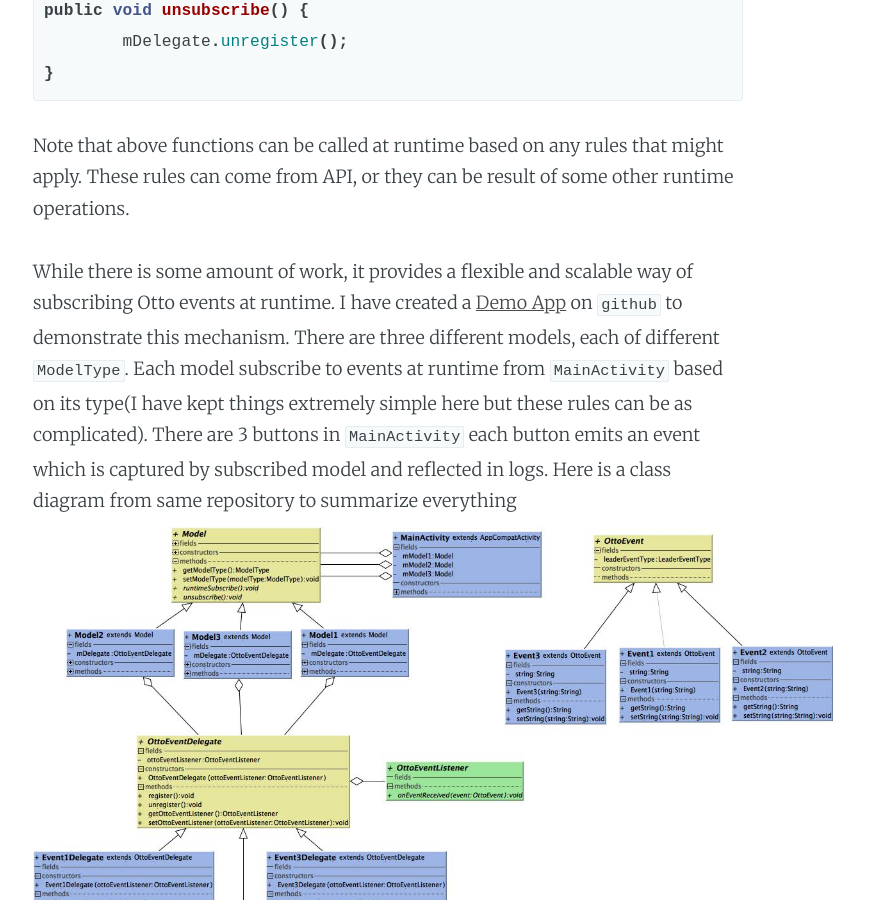
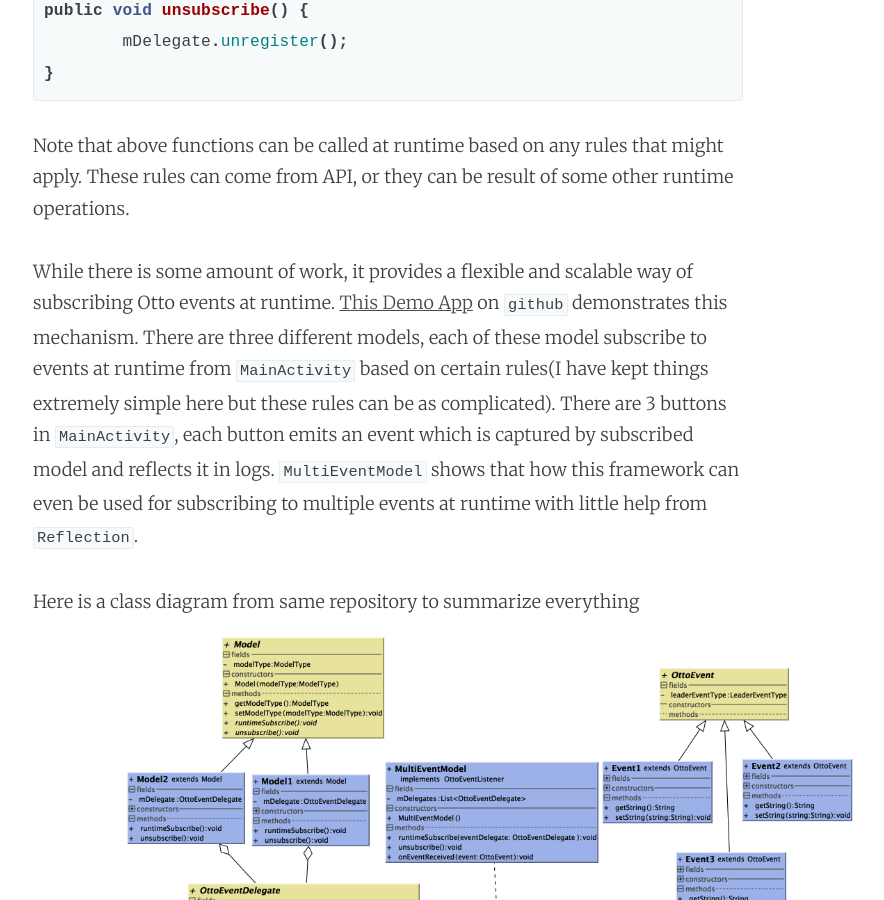
Before and after one commit to moldedbits/moldedbits.github.io, a Jekyll site: the page built from _posts/2016-07-08-runtime-subscriptions-in-Otto.md, in a window 1280 px wide and 900 px high, scrolled down 3979 px. Shown: the whole window, without its empty margins (252-1136 px from the left). Built offline with Jekyll 4.4.1, drawn with Linux system fonts in a browser that asks for light colours; Markdown is read by kramdown in place of the engine named in the settings.

Commit message:
+ updating PR with feedback, adding demo for subscribing to multiple events at runtime

```diff
--- a/_posts/2016-07-08-runtime-subscriptions-in-Otto.md
+++ b/_posts/2016-07-08-runtime-subscriptions-in-Otto.md
@@ -104,9 +104,11 @@ public void unsubscribe() {
 Note that above functions can be called at runtime based on any rules that might apply. These rules can come from API, or they can be result of some other runtime operations.
 
 While there is some amount of work, it provides a flexible and scalable way of subscribing Otto events at runtime.
-I have created a [Demo App](https://github.com/abhishekBansal/OttoRuntime) on `github` to demonstrate this mechanism. There are three different models, each of different `ModelType`. Each model subscribe to events at runtime from `MainActivity` based on its type(I have kept things extremely simple here but these rules can be as complicated). There are 3 buttons in `MainActivity` each button emits an event which is captured by subscribed model and reflected in logs.
+[This Demo App](https://github.com/abhishekBansal/OttoRuntime) on `github` demonstrates this mechanism. There are three different models, each of these model subscribe to events at runtime from `MainActivity` based on certain rules(I have kept things extremely simple here but these rules can be as complicated).
+There are 3 buttons in `MainActivity`, each button emits an event which is captured by subscribed model and reflects it in logs. `MultiEventModel` shows that how this framework can even be used for subscribing to multiple events at runtime with little help from `Reflection`.
+
 Here is a class diagram from same repository to summarize everything
-<img src="/assets/images/otto-class-diagram.jpeg" alt="Class Diagram - Otto Runtime Subscriptions" style="width: 800px; margin: auto;"/>
+<img src="/assets/images/otto-class-diagram.png" alt="Class Diagram - Otto Runtime Subscriptions" style="width: 900px; margin: auto;"/>
 
 Here I have kept one `OttoEventDelegate` object in each `Model` for simplicity, but, A list can kept and handled as per use case. As many delegate objects can be added in that list enabling `Model` to subscribe to as many events at runtime.
 
```
Also changed, not shown: assets/images/otto-class-diagram.jpeg (deleted), assets/images/otto-class-diagram.png (added).
